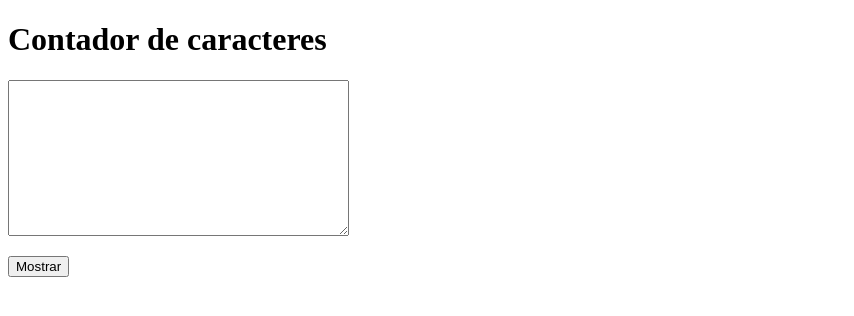
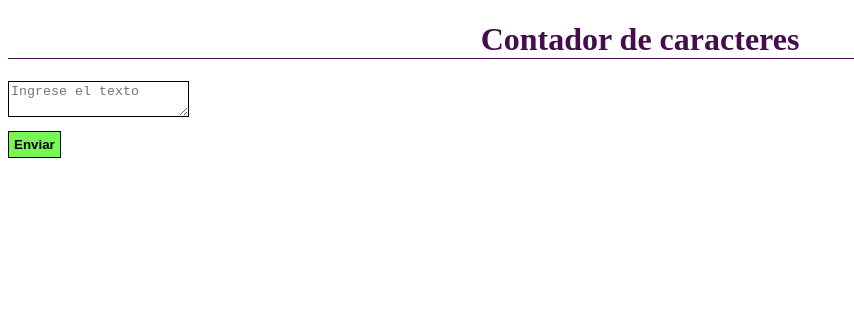
Before and after one commit to PriscilaDaCosta/curso-utn-modulo-3, a plain HTML site: page unidad 4 ejercicio 2/index.html in a window 1280 px wide. Shown: the whole page, without its empty margins (0-854 px from the left). Drawn offline with Linux system fonts and the light colour scheme.

Commit message:
se modifico ejercicio 2

```diff
--- /dev/null
+++ b/unidad 4 ejercicio 2/css/styles.css
@@ -0,0 +1,16 @@
+h1{
+    color: rgb(68, 14, 75);
+    text-align: center;
+    border-bottom: 1px solid rgb(68, 14, 75);
+}
+
+.txt{
+    border: 1px solid black;
+}
+input{
+    margin-top: 10px;
+    padding: 5px;
+    font-weight: bold;
+    background-color: rgb(117, 247, 84);
+    border: 1px solid black;
+}
--- a/unidad 4 ejercicio 2/index.html
+++ b/unidad 4 ejercicio 2/index.html
@@ -5,12 +5,14 @@
     <meta http-equiv="X-UA-Compatible" content="IE=edge">
     <meta name="viewport" content="width=device-width, initial-scale=1.0">
     <title>Contador de Caracteres</title>
+    <link rel="stylesheet" href="css/styles.css">
 </head>
 <body>
     <h1>Contador de caracteres</h1>
     <form>
-        <p><textarea id="control" cols="40" rows="10"></textarea></p>
-        <p><input type="button" value="Mostrar" onClick="controlCaracteres()"></p>
+        <textarea class="txt" name="contador" id="contador" placeholder="Ingrese el texto"></textarea>
+        <br>
+        <input type="submit" value="Enviar">
     </form>
 
     <script src="js/main.js"></script>
--- a/unidad 4 ejercicio 2/js/main.js
+++ b/unidad 4 ejercicio 2/js/main.js
@@ -1,7 +1,12 @@
-function controlCaracteres() {
-    if (document.getElementById('control').value.length > 20) {
-        alert('Hasta 20 caracteres')
-    }else {
-        alert('Exitoso')
+const contar = document.querySelector("#contador");
+
+contar.addEventListener("keypress", function(i){
+    const inputLength = contar.value.length;
+    const maxCar = 30;
+
+    if(inputLength >= maxCar){
+        i.preventDefault();
+            alert("Caracteres maximos 30")
+
     }
-}
+})
```
